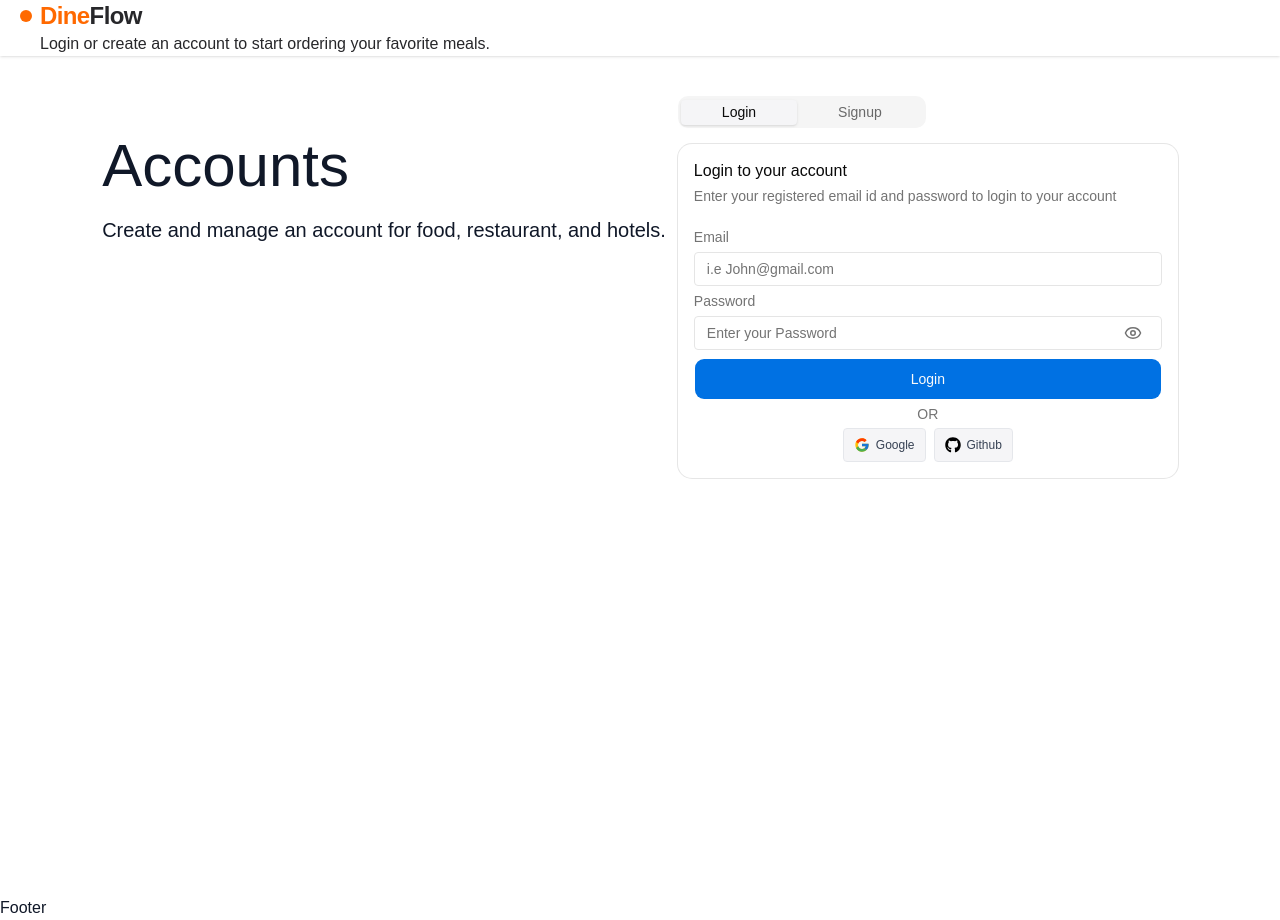
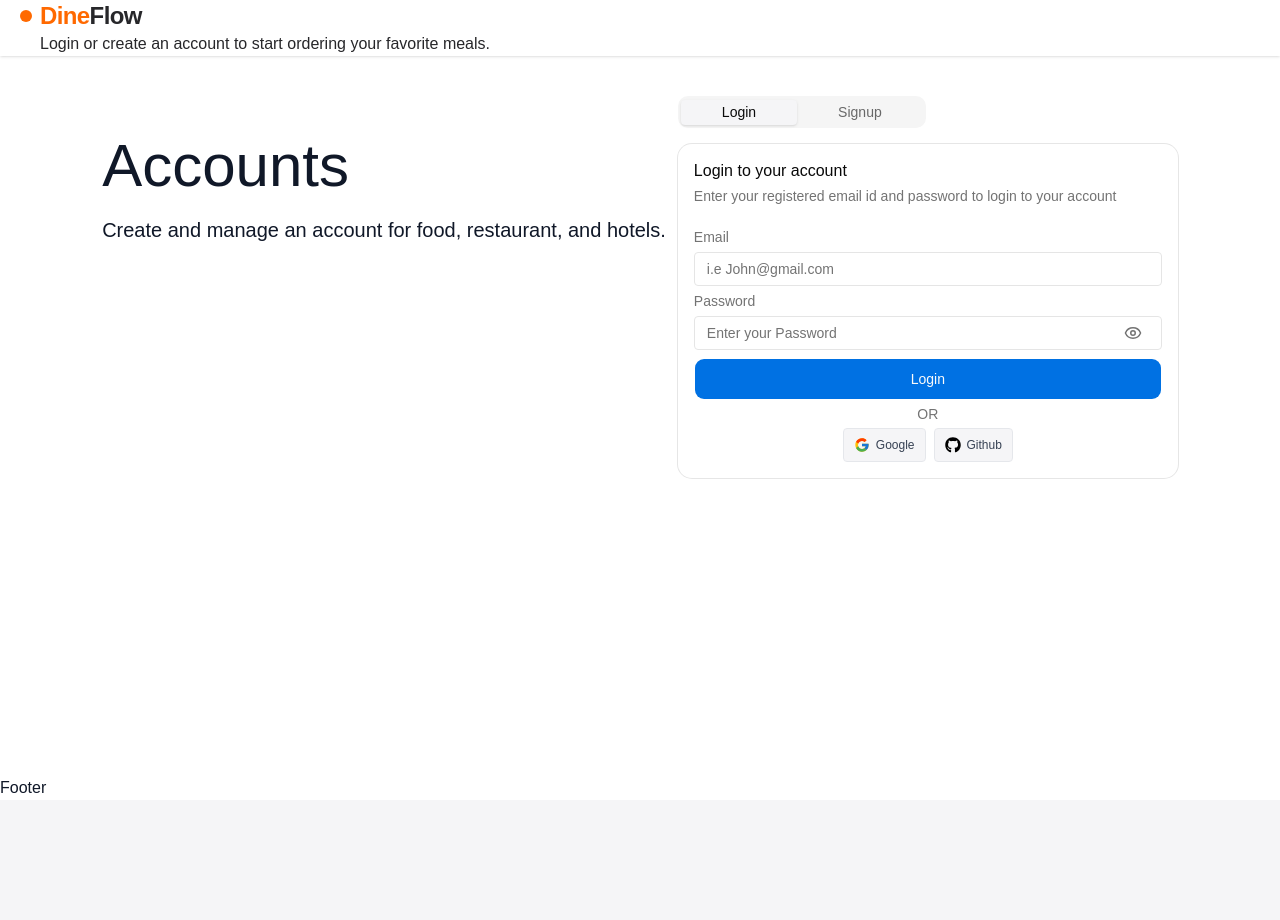
Before and after one commit to Rakesh-99/dineflow, a React (Vite) app in the folder client/: page /account in a window 1280 px wide. After the commit the page ends 800 px from the top, so only its background shows below. Built offline with nearby package versions, Linux system fonts and the light colour scheme; no server answers.

Commit message:
ref : refactor layout component

```diff
--- a/client/src/Layouts/Layout.jsx
+++ b/client/src/Layouts/Layout.jsx
@@ -1,33 +1,41 @@
-import {Outlet} from 'react-router';
-import NavBar from '../components/NavBar';
-import Footer from '../components/Footer';
-import {Toaster} from '../components/ui/sonner'
-import { useSelector } from 'react-redux';
-import Sidebar from '@/components/Sidebar';
-
+import { Outlet } from "react-router";
+import NavBar from "../components/NavBar";
+import Footer from "../components/Footer";
+import { Toaster } from "../components/ui/sonner";
+import { useSelector } from "react-redux";
+import Sidebar from "@/components/Sidebar";
 
 const Layout = () => {
+  const { theme } = useSelector((state) => state.themeSlice);
+  const { userData } = useSelector((state) => state.currentuserSlice);
 
-    let {theme}  = useSelector(state => state.themeSlice);
-    const {userData} = useSelector(state => state.currentuserSlice);
+  return (
+    <div
+      className={`flex flex-col h-screen transition-all duration-1000 ${
+        theme === "light"
+          ? "bg-white text-gray-900"
+          : "bg-zinc-800 text-white"
+      }`}
+    >
+      {/* Navbar */}
+      <NavBar />
 
+      {/* Main Content */}
+      <main className="flex flex-1 overflow-hidden">
+        {userData?.role === "restaurantOwner" && <Sidebar />}
 
-    return (
-        <>
-        <div className={`flex duration-1000 transition-all flex-col min-h-screen ${theme === 'light' ? 'bg-[#ffff] text-gray-900 ' : 'bg-zinc-800 text-white'}`}>
-            <NavBar/>
-            <main className="flex gap-10">
-                {
-                    userData?.role === 'restaurantOwner' &&
-                    <Sidebar/>
-                }
-            <Outlet/>
-            </main>
-            <Footer/>
-            <Toaster/>
-        </div>
-        </>
-    )
+        {/* Only this section scrolls */}
+        <section className="flex-1 overflow-y-auto">
+          <Outlet />
+        </section>
+      </main>
+
+      {/* Footer */}
+      <Footer />
+
+      <Toaster />
+    </div>
+  );
 };
 
 export default Layout;
```
